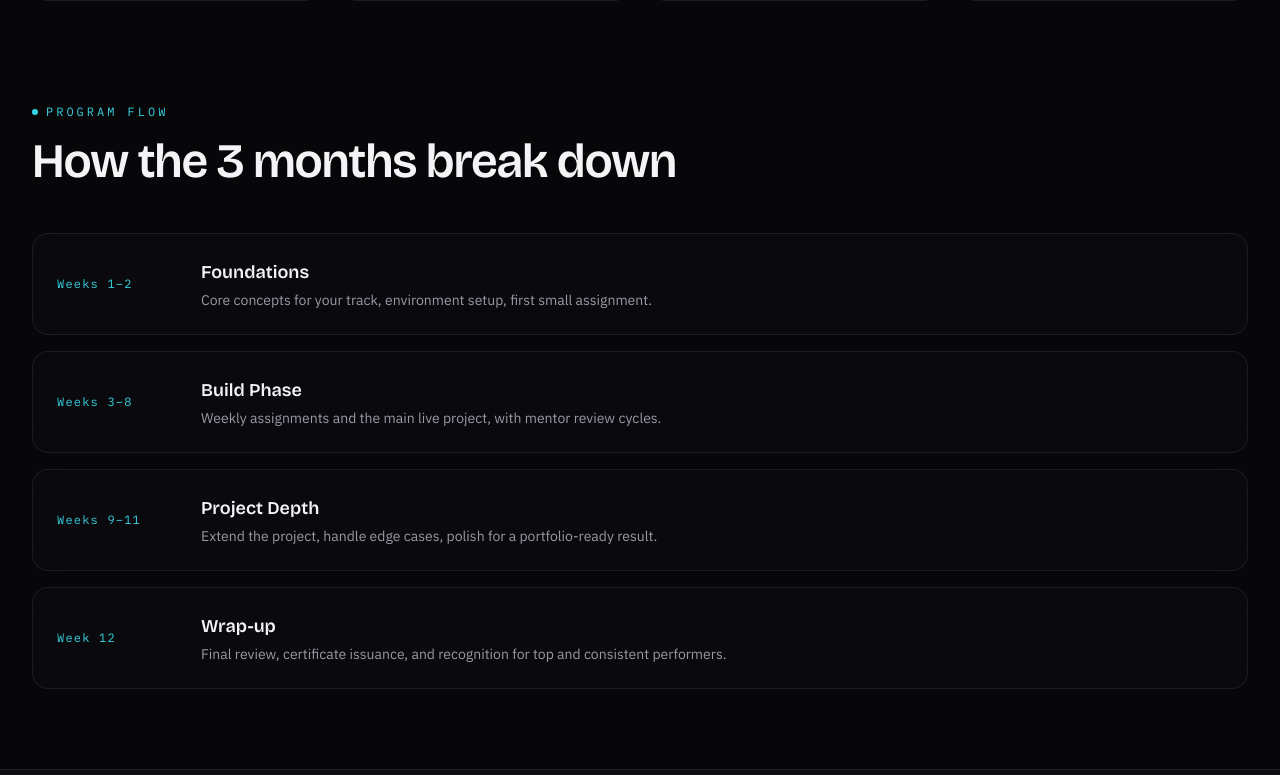
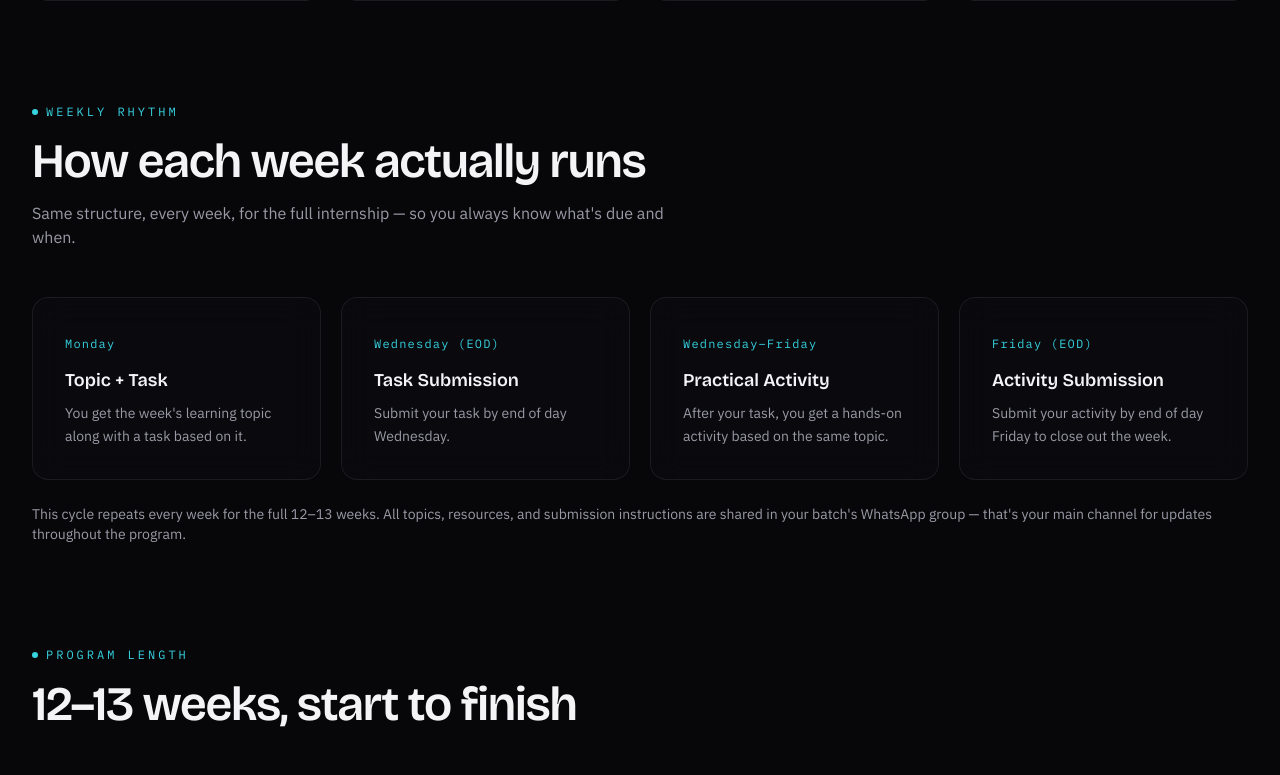
Before and after one commit to emerging324-maker/Shrandha, a Next.js app: page /internship in a window 1280 px wide. Shown: the part 1145-1920 px from the top of the page. Built offline with nearby package versions, Linux system fonts and the light colour scheme.

Commit message:
Update page.tsx

```diff
--- a/src/app/internship/page.tsx
+++ b/src/app/internship/page.tsx
@@ -10,7 +10,7 @@ export const metadata: Metadata = {
 
 const includes = [
   { icon: Rocket, title: "Live Industry Projects", desc: "Real project briefs modeled on actual client and product work." },
-  { icon: ClipboardCheck, title: "Weekly Assignments", desc: "Structured deliverables every week to build skill in layers." },
+  { icon: ClipboardCheck, title: "Weekly Task + Activity", desc: "Every Monday: a topic and task. Task due Wednesday, a hands-on activity follows, due Friday." },
   { icon: Users2, title: "Hands-on Sessions", desc: "Guided live sessions with mentors, not pre-recorded lectures only." },
   { icon: FileCheck2, title: "Project Reviews", desc: "Mentor feedback on every submission before you move to the next module." },
   { icon: Award, title: "Internship Certificate", desc: "Awarded on successful completion of your track." },
@@ -47,13 +47,37 @@ export default function Internship() {
       </div>
 
       <div className="mt-24">
-        <SectionHeading eyebrow="Program Flow" title="How the 3 months break down" />
+        <SectionHeading eyebrow="Weekly Rhythm" title="How each week actually runs" />
+        <p className="mt-4 text-muted max-w-2xl">Same structure, every week, for the full internship — so you always know what's due and when.</p>
+        <div className="mt-12 grid md:grid-cols-4 gap-5">
+          {[
+            { day: "Monday", title: "Topic + Task", desc: "You get the week's learning topic along with a task based on it." },
+            { day: "Wednesday (EOD)", title: "Task Submission", desc: "Submit your task by end of day Wednesday." },
+            { day: "Wednesday–Friday", title: "Practical Activity", desc: "After your task, you get a hands-on activity based on the same topic." },
+            { day: "Friday (EOD)", title: "Activity Submission", desc: "Submit your activity by end of day Friday to close out the week." },
+          ].map((s, i) => (
+            <Reveal key={s.day} delay={i * 0.06}>
+              <Card className="h-full">
+                <span className="font-mono text-xs text-cyan tracking-widest">{s.day}</span>
+                <h3 className="mt-3 font-display font-semibold text-lg">{s.title}</h3>
+                <p className="mt-2 text-sm text-muted leading-relaxed">{s.desc}</p>
+              </Card>
+            </Reveal>
+          ))}
+        </div>
+        <Reveal delay={0.2}>
+          <p className="mt-6 text-sm text-muted">This cycle repeats every week for the full 12–13 weeks. All topics, resources, and submission instructions are shared in your batch&apos;s WhatsApp group — that&apos;s your main channel for updates throughout the program.</p>
+        </Reveal>
+      </div>
+
+      <div className="mt-24">
+        <SectionHeading eyebrow="Program Length" title="12–13 weeks, start to finish" />
         <div className="mt-12 space-y-4">
           {[
-            { phase: "Weeks 1–2", title: "Foundations", desc: "Core concepts for your track, environment setup, first small assignment." },
-            { phase: "Weeks 3–8", title: "Build Phase", desc: "Weekly assignments and the main live project, with mentor review cycles." },
-            { phase: "Weeks 9–11", title: "Project Depth", desc: "Extend the project, handle edge cases, polish for a portfolio-ready result." },
-            { phase: "Week 12", title: "Wrap-up", desc: "Final review, certificate issuance, and recognition for top and consistent performers." },
+            { phase: "Weeks 1–2", title: "Foundations", desc: "Core concepts for your track, environment setup, first weekly cycle." },
+            { phase: "Weeks 3–10", title: "Build Phase", desc: "Weekly topic → task → activity cycles, with mentor review on every submission." },
+            { phase: "Weeks 11–12", title: "Project Depth", desc: "Extend your strongest work, handle edge cases, polish for a portfolio-ready result." },
+            { phase: "Week 12–13", title: "Wrap-up", desc: "Final review, certificate issuance, and recognition for top and consistent performers." },
           ].map((s, i) => (
             <Reveal key={s.phase} delay={i * 0.06}>
               <div className="flex flex-col md:flex-row md:items-center gap-3 md:gap-8 rounded-2xl glass p-6">
```
